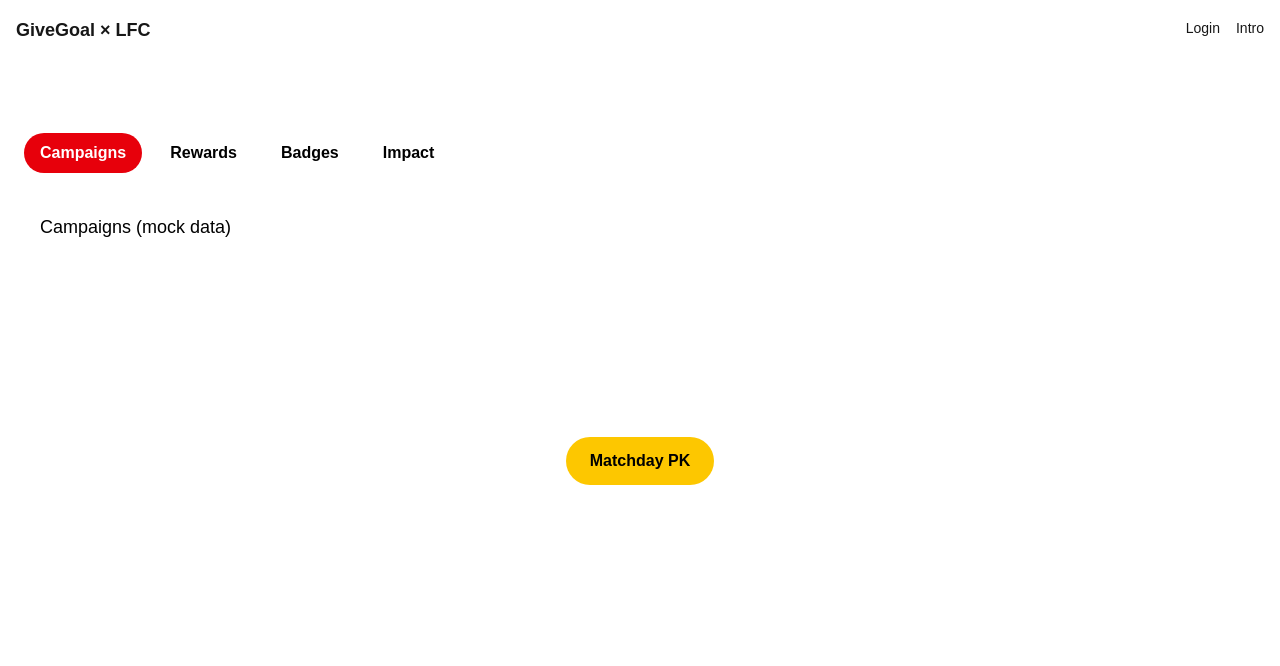
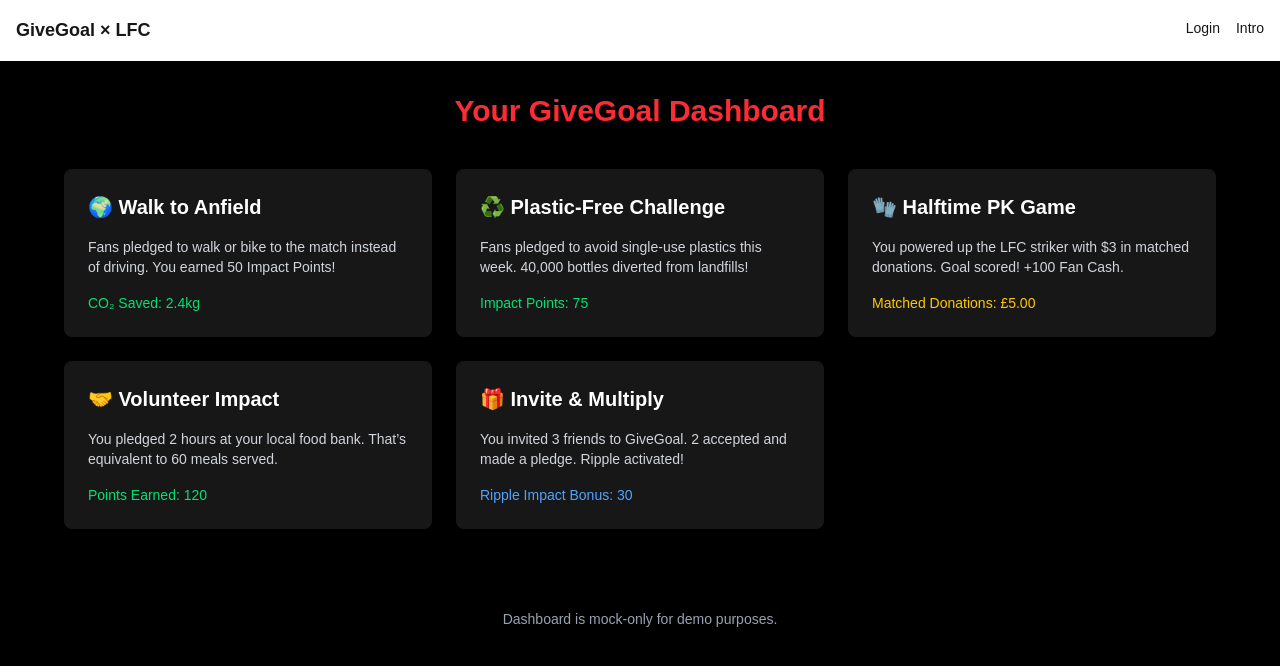
Before and after one commit to SpearmanMODE/lfc.givegoal.net, a Next.js app: page /dashboard in a window 1280 px wide. Shown: the top 666 px of the page. Built offline with nearby package versions, Linux system fonts and the light colour scheme.

Commit message:
Update page.tsx

```diff
--- a/src/app/dashboard/page.tsx
+++ b/src/app/dashboard/page.tsx
@@ -1,44 +1,65 @@
-// src/app/dashboard/page.tsx
-"use client";
-
-import { useState } from "react";
+// File: src/app/dashboard/page.tsx
+import Image from "next/image";
 
 export default function Dashboard() {
-  const tabs = ["Campaigns", "Rewards", "Badges", "Impact"];
-  const [active, setActive] = useState(tabs[0]);
+  return (
+    <div className="min-h-screen bg-black text-white p-8 space-y-10">
+      <h1 className="text-3xl font-bold text-center text-red-500">
+        Your GiveGoal Dashboard
+      </h1>
 
-  return (
-    <main className="p-6 text-white">
-      <h1 className="text-2xl font-bold mb-4">Your GiveGoal Dashboard</h1>
+      <div className="grid md:grid-cols-2 lg:grid-cols-3 gap-6 max-w-6xl mx-auto">
+        {/* Campaign Card 1 */}
+        <div className="bg-neutral-900 p-6 rounded-lg shadow space-y-4">
+          <h2 className="text-xl font-bold text-white">🌍 Walk to Anfield</h2>
+          <p className="text-sm text-gray-300">
+            Fans pledged to walk or bike to the match instead of driving. You earned 50 Impact Points!
+          </p>
+          <p className="text-green-400 text-sm">CO₂ Saved: 2.4kg</p>
+        </div>
 
-      <div className="flex gap-3 mb-6">
-        {tabs.map((t) => (
-          <button
-            key={t}
-            onClick={() => setActive(t)}
-            className={`px-4 py-2 rounded-full font-semibold ${
-              active === t
-                ? "bg-red-600 text-white"
-                : "bg-white text-black"
-            }`}
-          >
-            {t}
-          </button>
-        ))}
+        {/* Campaign Card 2 */}
+        <div className="bg-neutral-900 p-6 rounded-lg shadow space-y-4">
+          <h2 className="text-xl font-bold text-white">♻️ Plastic-Free Challenge</h2>
+          <p className="text-sm text-gray-300">
+            Fans pledged to avoid single-use plastics this week. 40,000 bottles diverted from landfills!
+          </p>
+          <p className="text-green-400 text-sm">Impact Points: 75</p>
+        </div>
+
+        {/* Campaign Card 3 */}
+        <div className="bg-neutral-900 p-6 rounded-lg shadow space-y-4">
+          <h2 className="text-xl font-bold text-white">🧤 Halftime PK Game</h2>
+          <p className="text-sm text-gray-300">
+            You powered up the LFC striker with $3 in matched donations. Goal scored! +100 Fan Cash.
+          </p>
+          <p className="text-yellow-400 text-sm">Matched Donations: £5.00</p>
+        </div>
+
+        {/* Campaign Card 4 */}
+        <div className="bg-neutral-900 p-6 rounded-lg shadow space-y-4">
+          <h2 className="text-xl font-bold text-white">🤝 Volunteer Impact</h2>
+          <p className="text-sm text-gray-300">
+            You pledged 2 hours at your local food bank. That’s equivalent to 60 meals served.
+          </p>
+          <p className="text-green-400 text-sm">Points Earned: 120</p>
+        </div>
+
+        {/* Campaign Card 5 */}
+        <div className="bg-neutral-900 p-6 rounded-lg shadow space-y-4">
+          <h2 className="text-xl font-bold text-white">🎁 Invite & Multiply</h2>
+          <p className="text-sm text-gray-300">
+            You invited 3 friends to GiveGoal. 2 accepted and made a pledge. Ripple activated!
+          </p>
+          <p className="text-blue-400 text-sm">Ripple Impact Bonus: 30</p>
+        </div>
       </div>
 
-      <section className="bg-white text-black rounded-lg p-4 min-h-[200px]">
-        <p className="text-lg font-medium">{active} (mock data)</p>
-      </section>
-
-      <div className="mt-10 text-center">
-        <a
-          href="/matchday-pk"
-          className="inline-block bg-yellow-400 hover:bg-yellow-500 text-black font-bold py-3 px-6 rounded-full"
-        >
-          Matchday PK
-        </a>
+      <div className="text-center pt-10">
+        <p className="text-sm text-gray-400">
+          Dashboard is mock-only for demo purposes.
+        </p>
       </div>
-    </main>
+    </div>
   );
 }
```
